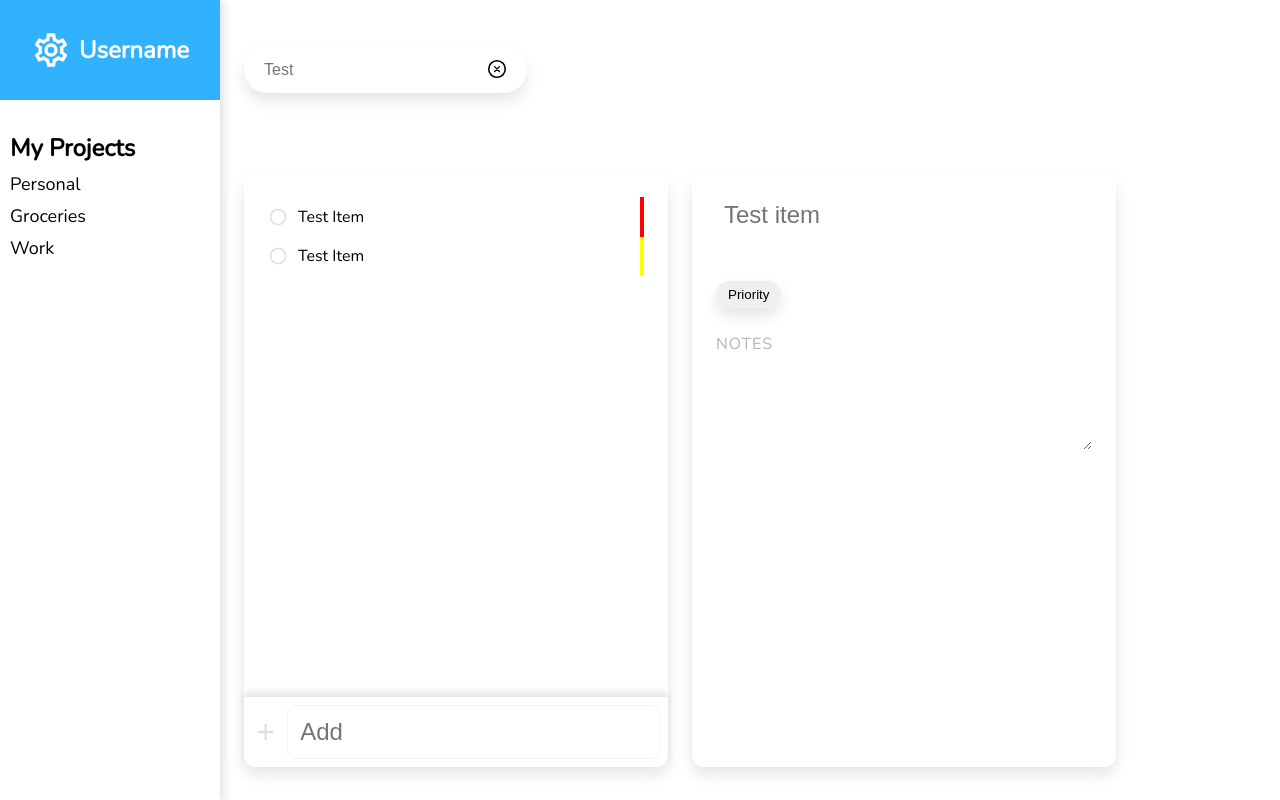
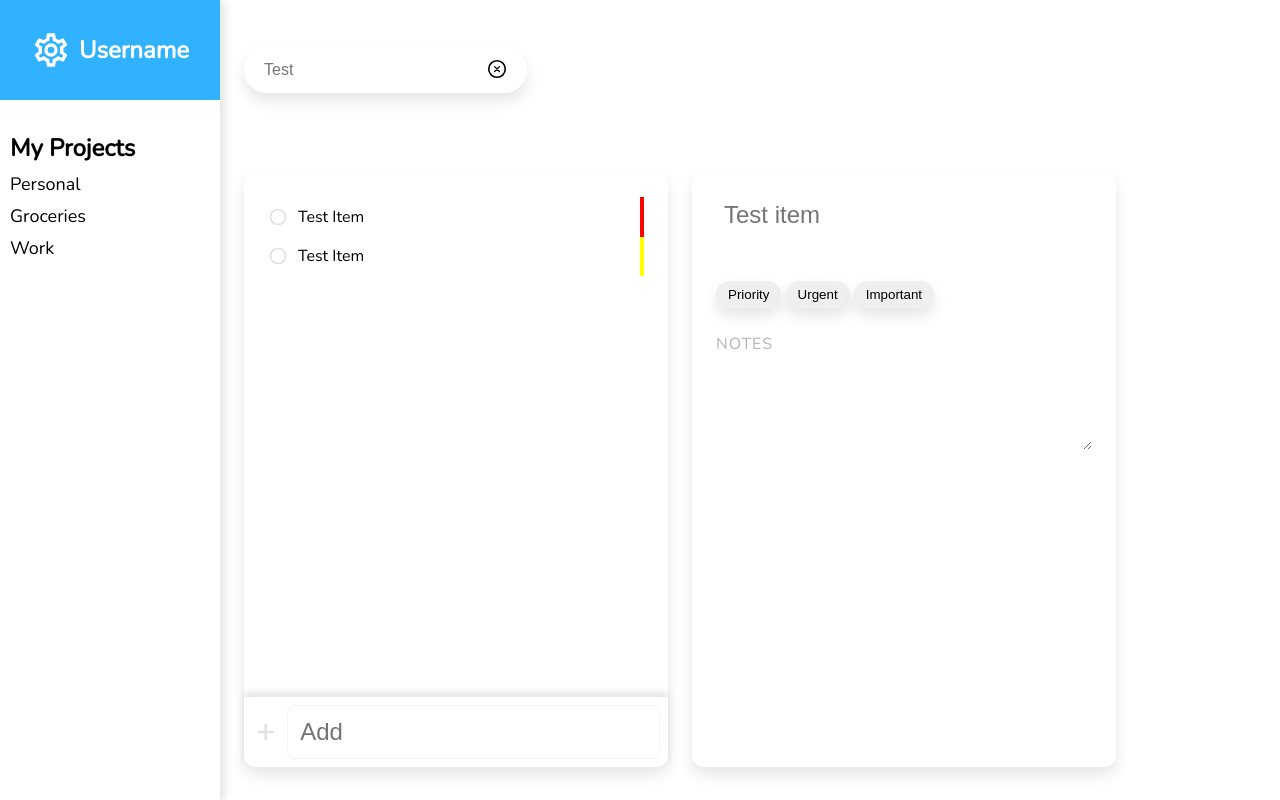
Before and after one commit to BostianZ/Todo-List, a website built with webpack: page dist/index.html in a window 1280 px wide. Built offline with nearby package versions, Linux system fonts and the light colour scheme.

Commit message:
Did more styling

```diff
--- a/dist/index.html
+++ b/dist/index.html
@@ -51,6 +51,8 @@
                         </div>
                         <div class="priority">
                             <button>Priority</button>
+                            <button>Urgent</button>
+                            <button>Important</button>
                         </div>
                         <div class="notes">
                             <p>NOTES</p>
```
